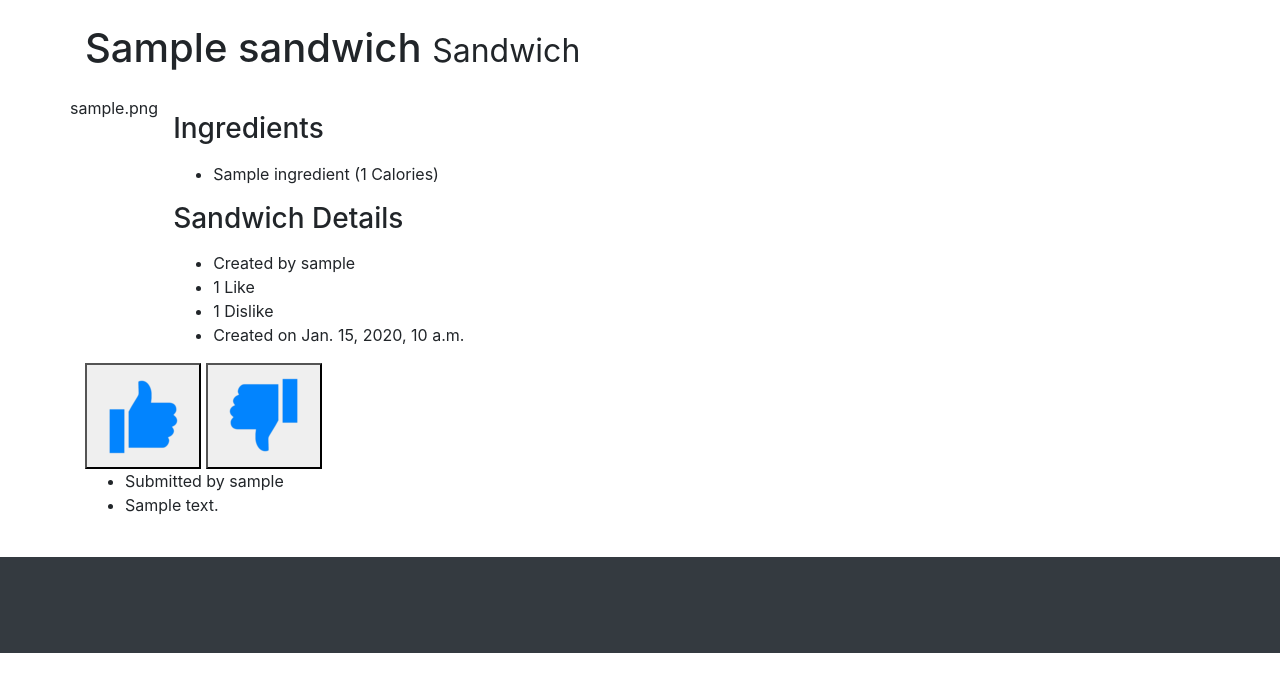
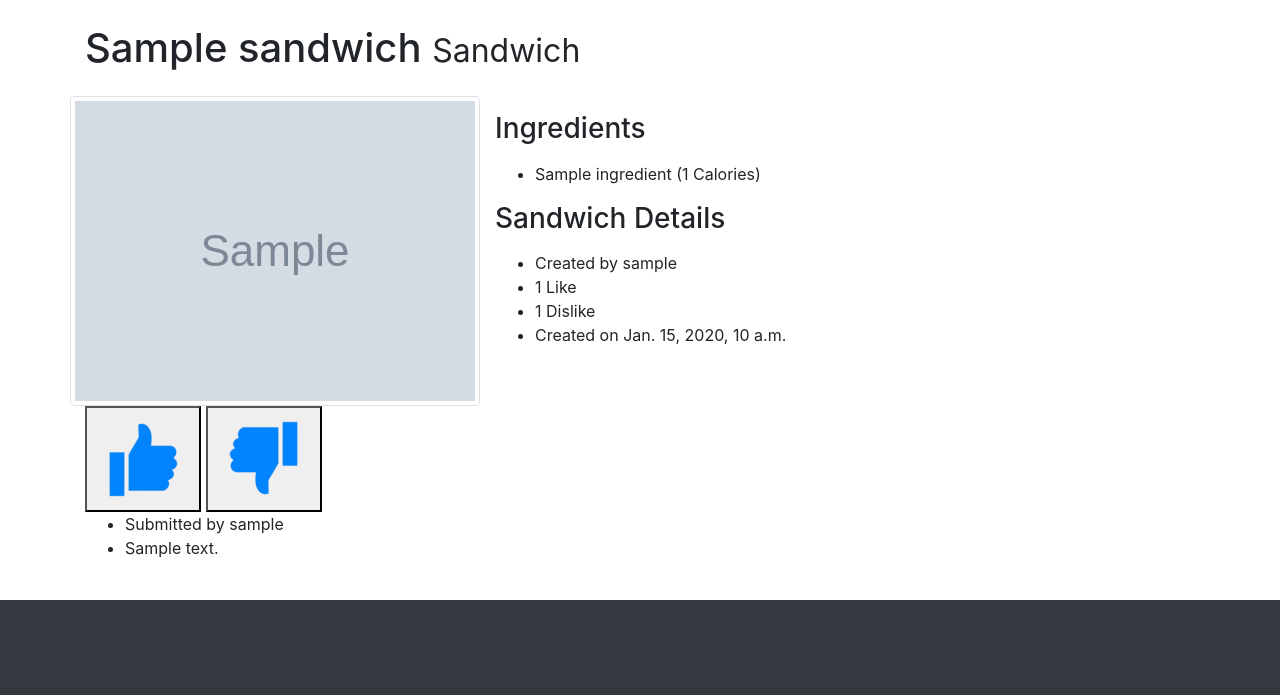
Before and after one commit to 2268563/which-sandwich, a Django app: a page that uses which_sandwich_project/templates/whichsandwich/sandwich.html in a window 1280 px wide. Shown: the part 56-751 px from the top of the page. Run offline with Django 3.2, Linux system fonts and the light colour scheme; tables that the repository leaves empty hold one stand-in row (values such as "Sample post"); grey boxes marked "Sample" are stand-in pictures; some libraries are stand-ins or nearby versions.

Commit message:
Fix the image display on sandwich template

```diff
--- a/which_sandwich_project/templates/whichsandwich/sandwich.html
+++ b/which_sandwich_project/templates/whichsandwich/sandwich.html
@@ -15,11 +15,11 @@
 
   <div class="row">
 
-    <div class="cold-md-8">
-	  <div class="img-fluid">{{ sandwich.image }}</div>
+    <div class="cold-md-6">
+      <img class="image-fluid img-thumbnail" src="{{ sandwich.image.url }}" alt="{{ sandwich.name }}" />
     </div>
 
-	<div class="col-md-8">
+    <div class="col-md-6">
       <h3 class="my-3">Ingredients</h3>
       <ul>
         {% for ingredient in sandwich.ingredients.all %}
```
Lines whose indentation alone changed are shown as unchanged.
